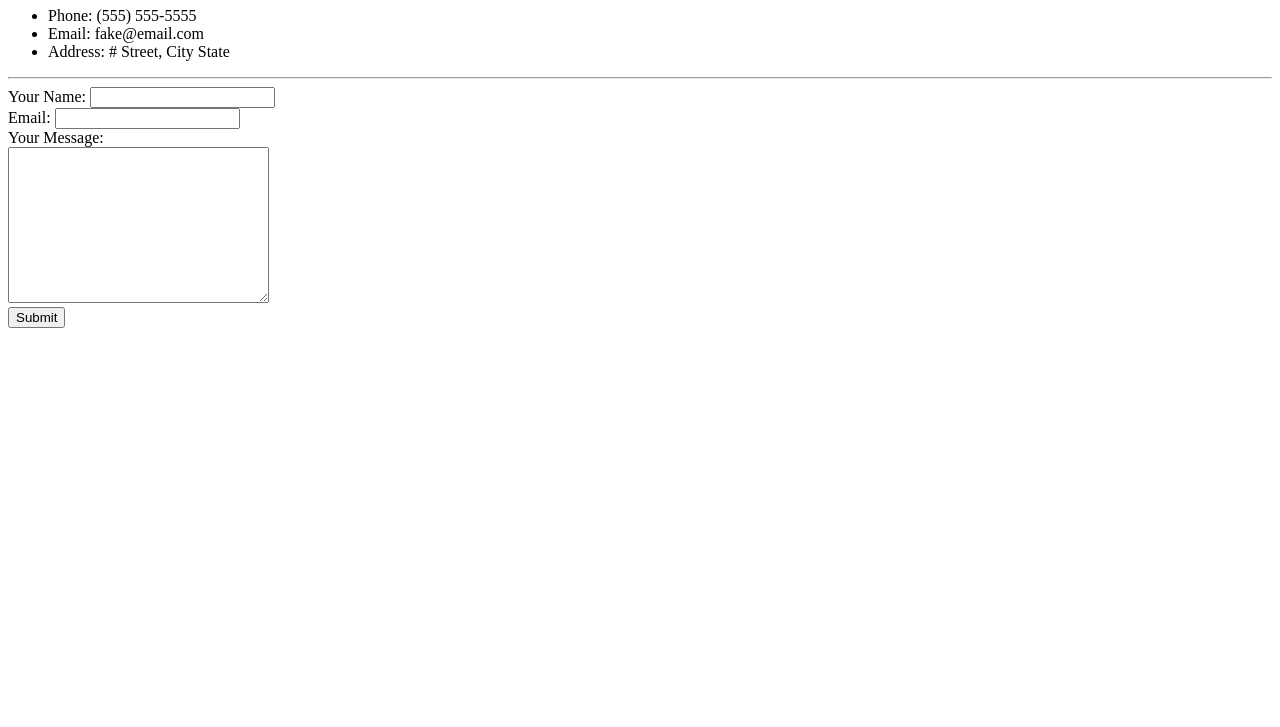
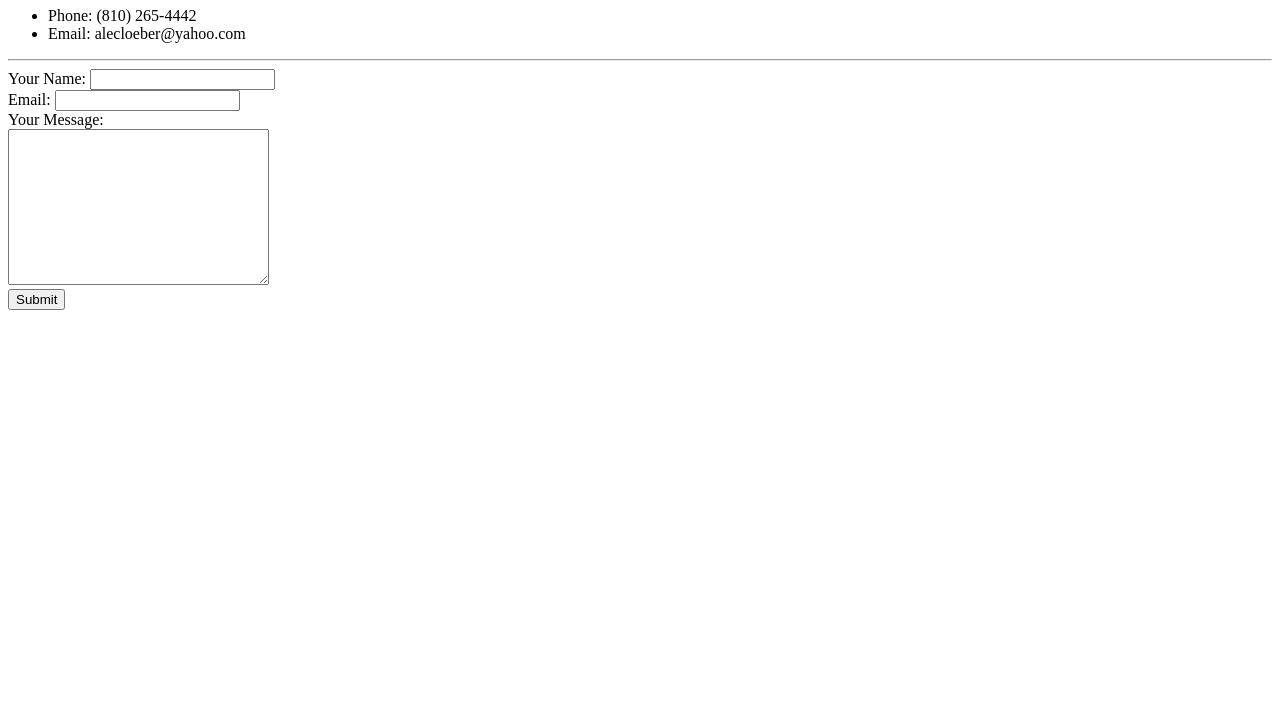
Before and after one commit to Aloeb83/cv, a plain HTML site: page contact.html in a window 1280 px wide. Shown: the part 73-800 px from the top of the page. Drawn offline with Linux system fonts and the light colour scheme.

Commit message:
Updated contact info.

```diff
--- a/contact.html
+++ b/contact.html
@@ -7,9 +7,8 @@
   <body>
     <h1>Contact Details</h1>
     <ul>
-      <li>Phone: (555) 555-5555</li>
-      <li>Email: fake@email.com</li>
-      <li>Address: # Street, City State</li>
+      <li>Phone: (810) 265-4442</li>
+      <li>Email: alecloeber@yahoo.com</li>
     </ul>
     <hr>
     <form action="mailto:alecloeber@yahoo.com" method="post" enctype="text/plain">
```
